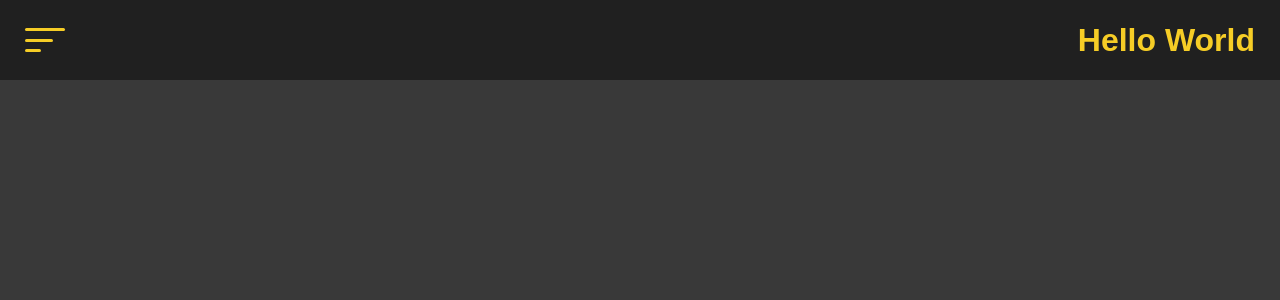
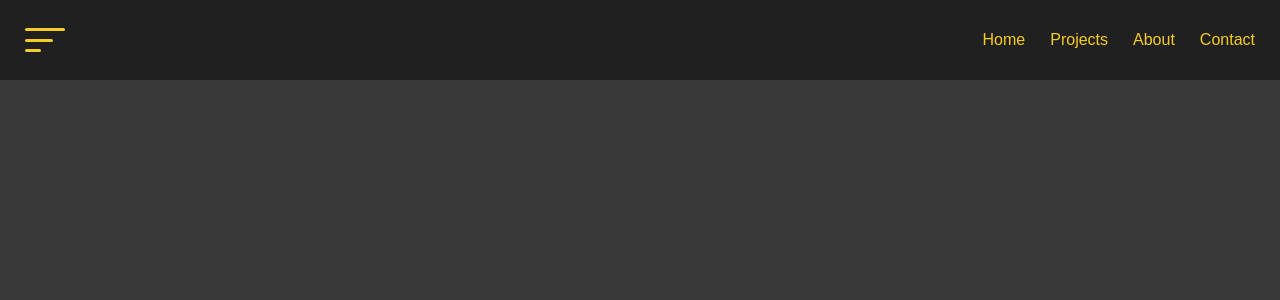
Before and after one commit to Paraldos/Portfolio, a Vue app: page / in a window 1280 px wide. Shown: the top 300 px of the page. Built offline with nearby package versions, Linux system fonts and the light colour scheme; a web font is replaced by a local one.

Commit message:
base setup for header navigation

```diff
--- /dev/null
+++ b/src/components/header/Burger.vue
@@ -0,0 +1,22 @@
+<script setup lang="ts">
+import { ref } from "vue";
+const menuOpen = ref(false);
+</script>
+
+<style scoped>
+@import "./Burger.css";
+</style>
+
+<template>
+  <button
+    class="burger"
+    :class="{ active: menuOpen }"
+    :aria-expanded="menuOpen"
+    aria-label="Toggle menu"
+    @click="menuOpen = !menuOpen"
+  >
+    <span></span>
+    <span></span>
+    <span></span>
+  </button>
+</template>
--- a/src/components/header/Header.css
+++ b/src/components/header/Header.css
@@ -1,4 +1,4 @@
-header {
+.header {
   height: var(--header-height);
   width: 100%;
   display: flex;
@@ -7,3 +7,50 @@ header {
   padding: 0 25px;
   background-color: var(--color-dark-background);
 }
+
+/* Navigation */
+.header-nav ul {
+  display: flex;
+  align-items: center;
+  gap: 25px;
+
+  margin: 0;
+  padding: 0;
+  list-style: none;
+}
+
+/* Links */
+.header-nav a {
+  display: inline-block;
+  position: relative;
+
+  color: var(--color-text);
+  text-decoration: none;
+  font-size: 1rem;
+
+  transition: color 200ms ease;
+}
+
+.header-nav a:hover {
+  color: var(--color-primary);
+}
+
+.header-nav a::after {
+  content: "";
+  position: absolute;
+  bottom: -5px;
+  left: 0;
+
+  width: 100%;
+  height: 2px;
+  background-color: currentColor;
+
+  transform: scaleX(0);
+  transform-origin: left;
+  transition: transform 250ms ease;
+}
+
+.header-nav a:hover::after,
+.header-nav a:focus-visible::after {
+  transform: scaleX(1);
+}
--- a/src/components/header/Header.vue
+++ b/src/components/header/Header.vue
@@ -1,26 +1,21 @@
 <script setup lang="ts">
-import { ref } from "vue";
-const menuOpen = ref(false);
+import Burger from "./Burger.vue";
 </script>
 
 <style scoped>
 @import "./Header.css";
-@import "./Burger.css";
 </style>
 
 <template>
-  <header>
-    <button
-      class="burger"
-      :class="{ active: menuOpen }"
-      :aria-expanded="menuOpen"
-      aria-label="Toggle menu"
-      @click="menuOpen = !menuOpen"
-    >
-      <span></span>
-      <span></span>
-      <span></span>
-    </button>
-    <h1>Hello World</h1>
+  <header class="header">
+    <Burger></Burger>
+    <nav class="header-nav" aria-label="Main navigation">
+      <ul>
+        <li><a href="/">Home</a></li>
+        <li><a href="/projects">Projects</a></li>
+        <li><a href="/about">About</a></li>
+        <li><a href="/contact">Contact</a></li>
+      </ul>
+    </nav>
   </header>
 </template>
```
